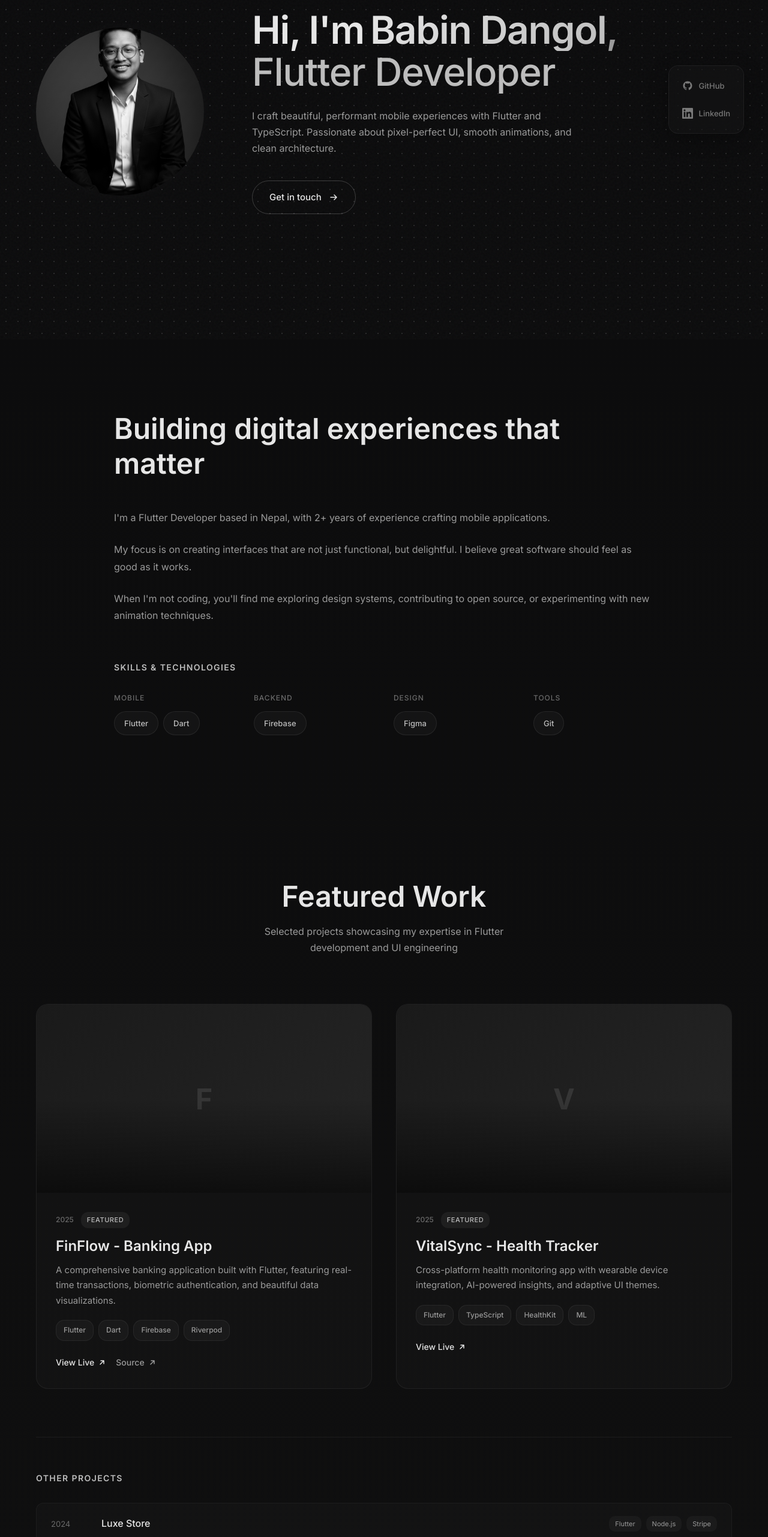
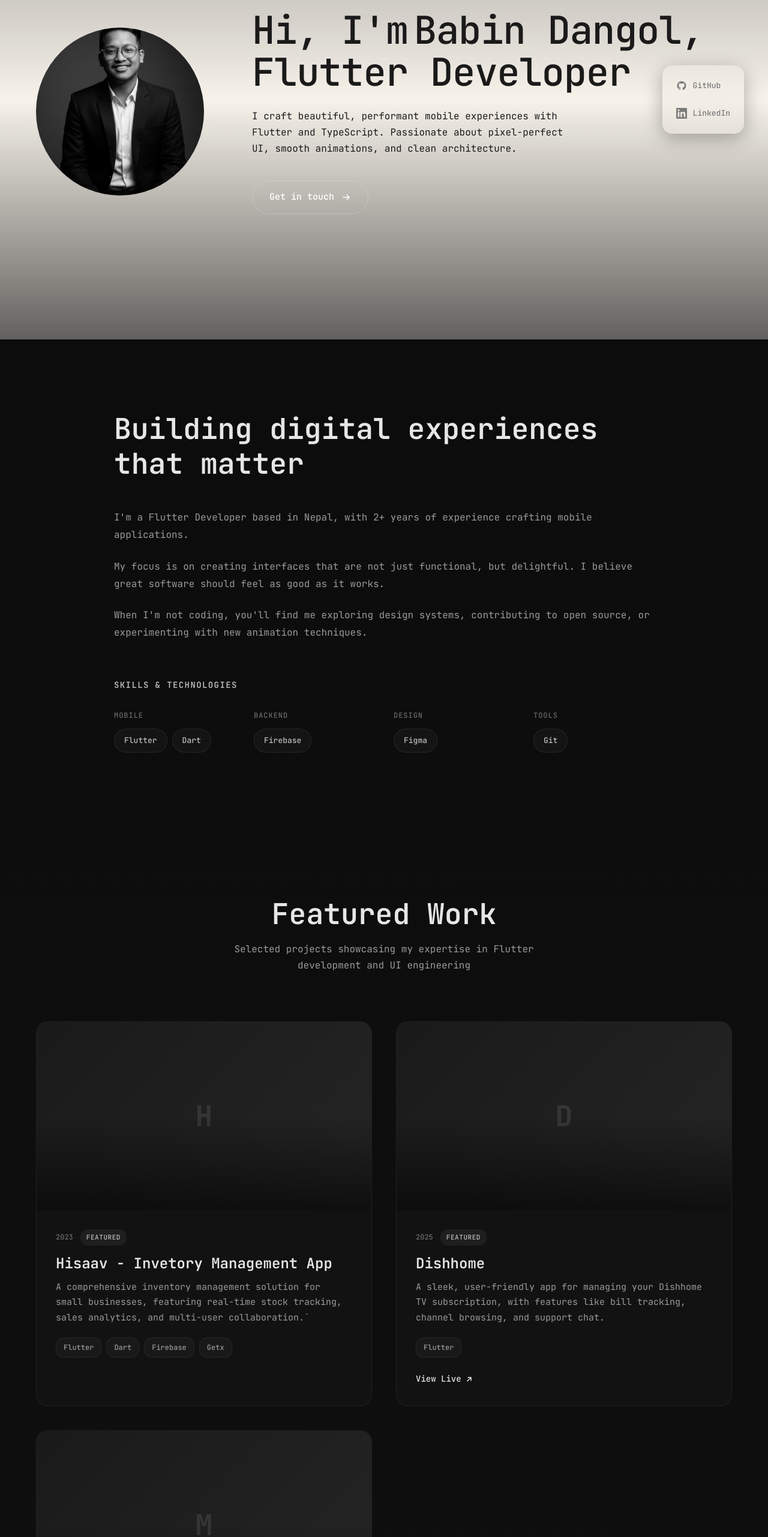
Before and after one commit to babindangol2/Portfolio, a React (Vite) app: page / in a window 1280 px wide. Shown: the part 234-2797 px from the top of the page at 60% size. Built offline with nearby package versions, Linux system fonts and the light colour scheme.

Commit message:
here section color changed to cream

```diff
--- a/index.html
+++ b/index.html
@@ -11,8 +11,8 @@
     <link rel="preconnect" href="https://fonts.googleapis.com">
     <link rel="preconnect" href="https://fonts.gstatic.com" crossorigin>
 
-    <!-- Inter Font -->
-    <link href="https://fonts.googleapis.com/css2?family=Inter:wght@400;500;600;700&display=swap" rel="stylesheet">
+    <!-- JetBrains Mono Font -->
+    <link href="https://fonts.googleapis.com/css2?family=JetBrains+Mono:wght@400;500;600;700&display=swap" rel="stylesheet">
 
     <title>Babin Dangol | Flutter Developer</title>
   </head>
--- a/src/App.css
+++ b/src/App.css
@@ -3,7 +3,6 @@
   position: relative;
   min-height: 100vh;
 }
-
 /* Background Noise Texture */
 .background-noise {
   position: fixed;
@@ -56,14 +55,14 @@
 }
 
 .footer-copyright {
-  font-family: 'Inter', -apple-system, BlinkMacSystemFont, sans-serif;
+  font-family: 'JetBrains Mono', monospace;
   font-size: 14px;
   color: #6A6A6A;
   margin: 0;
 }
 
 .footer-note {
-  font-family: 'Inter', -apple-system, BlinkMacSystemFont, sans-serif;
+  font-family: 'JetBrains Mono', monospace;
   font-size: 13px;
   color: #4A4A4A;
   margin: 0;
--- a/src/App.tsx
+++ b/src/App.tsx
@@ -4,7 +4,7 @@ import './App.css';
 
 function App() {
   return (
-    <div className="relative min-h-screen noise-bg dot-pattern">
+    <div className="relative min-h-screen noise-bg">
       {/* Navigation */}
       <Navigation items={portfolioData.navigation} />
 
--- a/src/components/About/About.css
+++ b/src/components/About/About.css
@@ -9,7 +9,7 @@
 }
 
 .about-headline {
-  font-family: 'Inter', -apple-system, BlinkMacSystemFont, sans-serif;
+  font-family: 'JetBrains Mono', monospace;
   font-size: clamp(32px, 4vw, 48px);
   font-weight: 600;
   color: #E6E6E6;
@@ -38,7 +38,7 @@
 }
 
 .about-paragraph {
-  font-family: 'Inter', -apple-system, BlinkMacSystemFont, sans-serif;
+  font-family: 'JetBrains Mono', monospace;
   font-size: clamp(16px, 1.2vw, 18px);
   font-weight: 400;
   line-height: 1.8;
@@ -63,7 +63,7 @@
 }
 
 .skills-title {
-  font-family: 'Inter', -apple-system, BlinkMacSystemFont, sans-serif;
+  font-family: 'JetBrains Mono', monospace;
   font-size: 14px;
   font-weight: 600;
   text-transform: uppercase;
@@ -85,7 +85,7 @@
 }
 
 .skill-category-label {
-  font-family: 'Inter', -apple-system, BlinkMacSystemFont, sans-serif;
+  font-family: 'JetBrains Mono', monospace;
   font-size: 12px;
   font-weight: 500;
   text-transform: uppercase;
@@ -106,7 +106,7 @@
   background: rgba(255, 255, 255, 0.03);
   border: 1px solid rgba(255, 255, 255, 0.08);
   border-radius: 20px;
-  font-family: 'Inter', -apple-system, BlinkMacSystemFont, sans-serif;
+  font-family: 'JetBrains Mono', monospace;
   font-size: 13px;
   font-weight: 500;
   color: #BDBDBD;
--- a/src/components/Hero/Hero.css
+++ b/src/components/Hero/Hero.css
@@ -64,10 +64,10 @@
   border-radius: 50%;
   background: linear-gradient(135deg, #1a1a1a 0%, #2a2a2a 100%);
   border: 1px solid rgba(255, 255, 255, 0.1);
-  font-family: 'Inter', sans-serif;
+  font-family: 'JetBrains Mono', monospace;
   font-size: 72px;
   font-weight: 600;
-  color: #E6E6E6;
+  color: #FFFFFF;
   align-items: center;
   justify-content: center;
 }
@@ -82,12 +82,12 @@
 }
 
 .hero-title {
-  font-family: 'Inter', -apple-system, BlinkMacSystemFont, sans-serif;
+  font-family: 'JetBrains Mono', monospace;
   font-size: clamp(40px, 5vw, 72px);
-  font-weight: 600;
+  font-weight: 500;
   line-height: 1.1;
   letter-spacing: -0.02em;
-  color: #E6E6E6;
+  color: #1a1a1a;
   margin: 0 0 24px;
 }
 
@@ -111,33 +111,29 @@
 }
 
 .hero-greeting {
-  color: #E6E6E6;
+  color: #1a1a1a;
   margin-right: 10px;
 }
 
 .hero-name {
-  color: #E6E6E6;
-  background: linear-gradient(135deg, #E6E6E6 0%, #BDBDBD 100%);
-  -webkit-background-clip: text;
-  -webkit-text-fill-color: transparent;
-  background-clip: text;
+  color: #1a1a1a;
 }
 
 .hero-comma {
-  color: #9A9A9A;
+  color: #1a1a1a  ;
 }
 
 .hero-role {
-  color: #BDBDBD;
+  color: #1a1a1a;
   font-weight: 500;
 }
 
 .hero-description {
-  font-family: 'Inter', -apple-system, BlinkMacSystemFont, sans-serif;
+  font-family: 'JetBrains Mono', monospace;
   font-size: clamp(16px, 1.2vw, 18px);
   font-weight: 400;
   line-height: 1.7;
-  color: #9A9A9A;
+  color: #1a1a1a  ;
   max-width: 540px;
   margin: 0 0 40px;
   opacity: 0;
@@ -170,9 +166,9 @@
   background: transparent;
   border: 1px solid rgba(255, 255, 255, 0.2);
   border-radius: 50px;
-  color: #E6E6E6;
+  color: #FFFFFF;
   text-decoration: none;
-  font-family: 'Inter', sans-serif;
+  font-family: 'JetBrains Mono', monospace;
   font-size: 15px;
   font-weight: 500;
   transition: all 0.3s cubic-bezier(0.4, 0, 0.2, 1);
--- a/src/components/Hero/Hero.tsx
+++ b/src/components/Hero/Hero.tsx
@@ -16,7 +16,12 @@ export function Hero({ content }: HeroProps) {
   }, []);
 
   return (
-    <section className="hero">
+    <section className="hero bg-[#F7F3EB]" >
+         {/* Dot pattern layer */}
+      <div className="absolute inset-0 z-0 pointer-events-none">
+        <div className="absolute inset-0 dot-pattern opacity-50" />
+        <div className="absolute inset-0 bg-gradient-to-b from-black/40 via-transparent to-black/60" />
+      </div>
       <div className="hero-container">
         <div className={`hero-image-wrapper ${isLoaded ? 'loaded' : ''}`}>
           <div className="hero-image-glow" />
@@ -42,10 +47,7 @@ export function Hero({ content }: HeroProps) {
               Hi, I'm{' '}
             </span>
             <span className="hero-name" style={{ animationDelay: '0.2s' }}>
-              {content.name}
-            </span>
-            <span className="hero-comma" style={{ animationDelay: '0.3s' }}>
-              ,
+              {content.name},
             </span>
             <br />
             <span className="hero-role" style={{ animationDelay: '0.4s' }}>
--- a/src/components/Navigation/Navigation.css
+++ b/src/components/Navigation/Navigation.css
@@ -37,7 +37,7 @@
 
 .nav-item {
   padding: 10px 20px;
-  font-family: 'Inter', -apple-system, BlinkMacSystemFont, sans-serif;
+  font-family: 'JetBrains Mono', monospace;
   font-size: 14px;
   font-weight: 500;
   color: #9A9A9A;
--- a/src/components/Projects/Projects.css
+++ b/src/components/Projects/Projects.css
@@ -22,7 +22,7 @@
 }
 
 .projects-title {
-  font-family: 'Inter', -apple-system, BlinkMacSystemFont, sans-serif;
+  font-family: 'JetBrains Mono', monospace;
   font-size: clamp(32px, 4vw, 48px);
   font-weight: 600;
   color: #E6E6E6;
@@ -30,7 +30,7 @@
 }
 
 .projects-subtitle {
-  font-family: 'Inter', -apple-system, BlinkMacSystemFont, sans-serif;
+  font-family: 'JetBrains Mono', monospace;
   font-size: clamp(16px, 1.2vw, 18px);
   color: #9A9A9A;
   margin: 0;
@@ -81,7 +81,7 @@
   display: flex;
   align-items: center;
   justify-content: center;
-  font-family: 'Inter', sans-serif;
+  font-family: 'JetBrains Mono', monospace;
   font-size: 48px;
   font-weight: 700;
   color: rgba(255, 255, 255, 0.1);
@@ -105,7 +105,7 @@
 }
 
 .project-year {
-  font-family: 'Inter', sans-serif;
+  font-family: 'JetBrains Mono', monospace;
   font-size: 12px;
   font-weight: 500;
   color: #6A6A6A;
@@ -115,7 +115,7 @@
   padding: 4px 10px;
   background: rgba(255, 255, 255, 0.05);
   border-radius: 12px;
-  font-family: 'Inter', sans-serif;
+  font-family: 'JetBrains Mono', monospace;
   font-size: 11px;
   font-weight: 500;
   color: #BDBDBD;
@@ -124,7 +124,7 @@
 }
 
 .project-title {
-  font-family: 'Inter', -apple-system, BlinkMacSystemFont, sans-serif;
+  font-family: 'JetBrains Mono', monospace;
   font-size: 24px;
   font-weight: 600;
   color: #E6E6E6;
@@ -132,7 +132,7 @@
 }
 
 .project-description {
-  font-family: 'Inter', -apple-system, BlinkMacSystemFont, sans-serif;
+  font-family: 'JetBrains Mono', monospace;
   font-size: 15px;
   line-height: 1.7;
   color: #9A9A9A;
@@ -151,7 +151,7 @@
   background: rgba(255, 255, 255, 0.03);
   border: 1px solid rgba(255, 255, 255, 0.06);
   border-radius: 14px;
-  font-family: 'Inter', sans-serif;
+  font-family: 'JetBrains Mono', monospace;
   font-size: 12px;
   font-weight: 500;
   color: #9A9A9A;
@@ -166,7 +166,7 @@
   display: inline-flex;
   align-items: center;
   gap: 6px;
-  font-family: 'Inter', sans-serif;
+  font-family: 'JetBrains Mono', monospace;
   font-size: 14px;
   font-weight: 500;
   color: #E6E6E6;
@@ -201,7 +201,7 @@
 }
 
 .other-projects-title {
-  font-family: 'Inter', -apple-system, BlinkMacSystemFont, sans-serif;
+  font-family: 'JetBrains Mono', monospace;
   font-size: 14px;
   font-weight: 600;
   text-transform: uppercase;
@@ -234,13 +234,13 @@
 }
 
 .other-project-year {
-  font-family: 'Inter', sans-serif;
+  font-family: 'JetBrains Mono', monospace;
   font-size: 13px;
   color: #6A6A6A;
 }
 
 .other-project-title {
-  font-family: 'Inter', sans-serif;
+  font-family: 'JetBrains Mono', monospace;
   font-size: 16px;
   font-weight: 500;
   color: #E6E6E6;
@@ -255,7 +255,7 @@
   padding: 4px 10px;
   background: rgba(255, 255, 255, 0.03);
   border-radius: 10px;
-  font-family: 'Inter', sans-serif;
+  font-family: 'JetBrains Mono', monospace;
   font-size: 11px;
   color: #9A9A9A;
 }
--- a/src/components/SocialLinks/SocialLinks.css
+++ b/src/components/SocialLinks/SocialLinks.css
@@ -46,7 +46,7 @@
 }
 
 .social-link-label {
-  font-family: 'Inter', -apple-system, BlinkMacSystemFont, sans-serif;
+  font-family: 'JetBrains Mono', monospace;
   font-size: 13px;
   font-weight: 500;
   white-space: nowrap;
--- a/src/data/portfolio.ts
+++ b/src/data/portfolio.ts
@@ -20,7 +20,7 @@ export const portfolioData: PortfolioData = {
 
   navigation: [
     { id: 'about', label: 'About', href: '#about' },
-    { id: 'blog', label: 'Blog', href: '#blog' },
+    // { id: 'blog', label: 'Blog', href: '#blog' },
     { id: 'projects', label: 'Projects', href: '#projects' },
     { id: 'resume', label: 'Resume', href: '#resume' },
   ],
@@ -36,50 +36,40 @@ export const portfolioData: PortfolioData = {
       url: 'https://www.linkedin.com/in/babin-dangol/',
       ariaLabel: 'View LinkedIn profile',
     },
-    // {
-    //   platform: 'dribbble',
-    //   url: 'https://dribbble.com/alexchen',
-    //   ariaLabel: 'View Dribbble portfolio',
-    // },
-    // {
-    //   platform: 'behance',
-    //   url: 'https://behance.net/alexchen',
-    //   ariaLabel: 'View Behance portfolio',
-    // },
   ],
 
   projects: [
     {
-      id: 'fintech-app',
-      title: 'FinFlow - Banking App',
+      id: 'Ird-app',
+      title: 'Hisaav - Invetory Management App',
       description:
-        'A comprehensive banking application built with Flutter, featuring real-time transactions, biometric authentication, and beautiful data visualizations.',
+        'A comprehensive inventory management solution for small businesses, featuring real-time stock tracking, sales analytics, and multi-user collaboration.`',
       thumbnail: '/projects/finflow.jpg',
-      tags: ['Flutter', 'Dart', 'Firebase', 'Riverpod'],
-      liveUrl: 'https://finflow.app',
-      sourceUrl: 'https://github.com/alexchen/finflow',
+      tags: ['Flutter', 'Dart', 'Firebase', 'Getx'],
+      // liveUrl: 'https://finflow.app',
+      // sourceUrl: 'https://github.com/alexchen/finflow',
       featured: true,
-      year: 2025,
+      year: 2023,
     },
     {
-      id: 'health-tracker',
-      title: 'VitalSync - Health Tracker',
+      id: 'dishhome-app',
+      title: 'Dishhome',
       description:
-        'Cross-platform health monitoring app with wearable device integration, AI-powered insights, and adaptive UI themes.',
+        'A sleek, user-friendly app for managing your Dishhome TV subscription, with features like bill tracking, channel browsing, and support chat.',
       thumbnail: '/projects/vitalsync.jpg',
-      tags: ['Flutter', 'TypeScript', 'HealthKit', 'ML'],
+      tags: ['Flutter', ],
       liveUrl: 'https://vitalsync.io',
       featured: true,
       year: 2025,
     },
     {
-      id: 'ecommerce-app',
-      title: 'Luxe Store',
+      id: 'medical-app',
+      title: 'MediPuzzel',
       description:
-        'Premium e-commerce experience with smooth animations, AR product preview, and seamless checkout flow.',
+        'Medipuzzle is a game-based learning platform for Medical Education that makes learning online easier',
       thumbnail: '/projects/luxe.jpg',
-      tags: ['Flutter', 'Node.js', 'Stripe', 'ARCore'],
-      featured: false,
+      tags: ['Flutter','Dart','Firebase', 'Stripe'],
+      featured: true,
       year: 2024,
     },
   ],
--- a/src/index.css
+++ b/src/index.css
@@ -57,7 +57,7 @@
   --color-glass-border: rgba(255, 255, 255, 0.08);
 
   /* Typography */
-  --font-primary: 'Inter', -apple-system, BlinkMacSystemFont, 'Segoe UI', Roboto, sans-serif;
+  --font-primary: 'JetBrains Mono', monospace;
   --font-size-hero: clamp(40px, 5vw, 72px);
   --font-size-h2: clamp(32px, 4vw, 48px);
   --font-size-h3: clamp(20px, 2vw, 24px);
```
Also changed, not shown: src/components/Resume/Resume.css (+17 -12 lines), public/favicon.svg.
